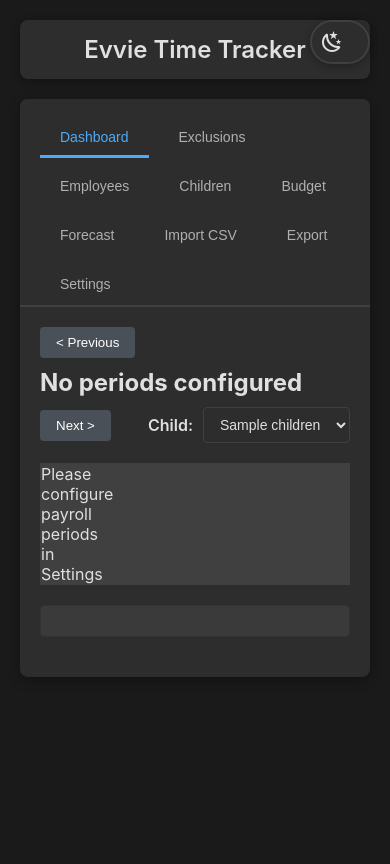
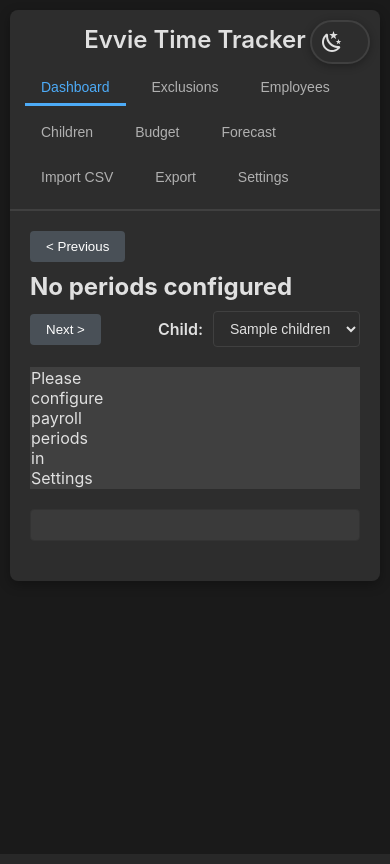
Before and after one commit to solidus85/evvie-time-tracker, a Flask app: page / in a window 390 px wide. Run offline with Flask 3, Linux system fonts and the light colour scheme; tables that the repository leaves empty hold one stand-in row (values such as "Sample post").

Commit message:
Integrate header and tabs in single responsive layout
- Moved header inside main card with tabs flowing to the right
- Created flex layout with title on left and navigation tabs on right
- Improved responsive behavior - stacks vertically on medium screens
- Removed fixed positioning for better mobile compatibility
- Cleaner single-card design with all navigation in one place

🤖 Generated with [Claude Code](https://claude.ai/code)

Co-Authored-By: Claude <noreply@anthropic.com>

```diff
--- a/static/css/layout.css
+++ b/static/css/layout.css
@@ -1,20 +1,18 @@
 /* Layout and navigation */
-header {
-    position: fixed;
-    top: 20px;
-    left: 20px;
-    background: var(--bg-secondary);
-    border-radius: 8px;
-    padding: 15px 25px;
-    box-shadow: 0 2px 8px var(--shadow);
-    z-index: 100;
+.main-header {
+    display: flex;
+    align-items: center;
+    padding: 20px;
+    border-bottom: 2px solid var(--border-color);
+    gap: 30px;
 }
 
-header h1 {
+.main-header h1 {
     margin: 0;
     color: var(--text-primary);
     font-size: 24px;
     font-weight: 600;
+    white-space: nowrap;
 }
 
 main {
@@ -33,38 +31,44 @@ main {
     }
 }
 
-@media (max-width: 768px) {
-    header {
-        position: static;
-        margin: 20px;
+@media (max-width: 968px) {
+    .main-header {
+        flex-direction: column;
+        align-items: stretch;
+        gap: 15px;
+        padding: 15px;
+    }
+
+    .main-header h1 {
         text-align: center;
     }
 
+    nav.main-tabs {
+        justify-content: center;
+    }
+}
+
+@media (max-width: 768px) {
     main {
-        margin: 20px;
-    }
-
-    nav.main-tabs {
-        flex-wrap: wrap;
-        gap: 5px;
+        margin: 10px;
     }
 
     .nav-btn {
         font-size: 12px;
-        padding: 8px 12px;
+        padding: 6px 10px;
     }
 }
 
 nav.main-tabs {
     display: flex;
     gap: 10px;
-    border-bottom: 2px solid var(--border-color);
-    padding: 20px 20px 0 20px;
-    background: var(--bg-secondary);
+    flex: 1;
+    justify-content: flex-start;
+    flex-wrap: wrap;
 }
 
 .nav-btn {
-    padding: 10px 20px;
+    padding: 8px 16px;
     background: transparent;
     border: none;
     border-bottom: 3px solid transparent;
@@ -73,6 +77,8 @@ nav.main-tabs {
     font-weight: 500;
     color: var(--text-secondary);
     transition: all 0.3s ease;
+    position: relative;
+    top: 2px;
 }
 
 .nav-btn:hover {
--- a/templates/index.html
+++ b/templates/index.html
@@ -21,11 +21,9 @@
     </button>
 
     <div class="container">
-        <header>
+        <main>
+            <div class="main-header">
                 <h1>Evvie Time Tracker</h1>
-        </header>
-
-        <main>
                 <nav class="main-tabs">
                     <button id="btn-dashboard" class="nav-btn active" data-tab="dashboard">Dashboard</button>
                     <button id="btn-exclusions" class="nav-btn" data-tab="exclusions">Exclusions</button>
@@ -37,6 +35,7 @@
                     <button id="btn-export" class="nav-btn" data-tab="export">Export</button>
                     <button id="btn-config" class="nav-btn" data-tab="config">Settings</button>
                 </nav>
+            </div>
             <div id="dashboard-view" class="view active">
                 <div class="period-controls">
                     <button id="prev-period" class="btn-secondary">&lt; Previous</button>
```
Lines whose indentation alone changed are shown as unchanged.
